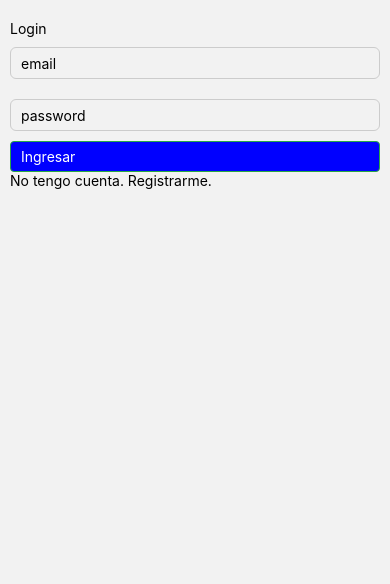
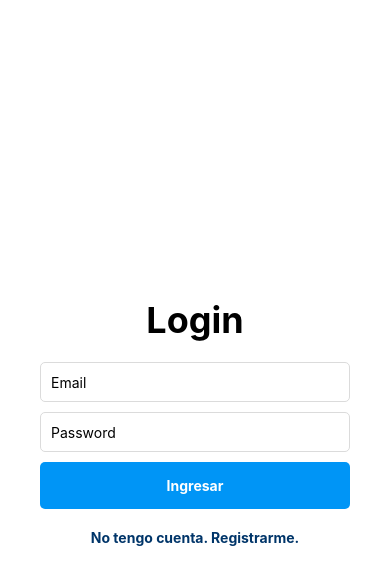
Before and after one commit to Franguadagni/TrabajoIntegrador_ReactNative, a React Native app in the folder my-app/: screen /Login in a window 390 px wide. Shown: the top 584 px of the page. Built offline with nearby package versions, Linux system fonts and the light colour scheme; no server answers.

Commit message:
css de camara, login, register y superfil

```diff
--- a/my-app/src/components/Camara/Camara.js
+++ b/my-app/src/components/Camara/Camara.js
@@ -99,15 +99,17 @@ class Camara extends Component {
 
 const styles = StyleSheet.create({
     formContainer: {
-        height: `60vh`,
+        height: `90vh`,
         widht: `100vw`,
+        justifyContent: 'center',
     },
     camera: {
         widht: '100%',
         height: '100%',
+
     },
     input: {
-      height: 20,
+      height: 40,
       paddingVertical: 15,
       paddingHorizontal: 10,
       borderWidth: 1,
@@ -117,17 +119,19 @@ const styles = StyleSheet.create({
       marginVertical: 10,
     },
     button: {
-      backgroundColor: "blue",
-      paddingHorizontal: 10,
-      paddingVertical: 6,
-      textAlign: "center",
-      borderRadius: 4,
-      borderWidth: 1,
-      borderStyle: "solid",
-      borderColor: "#28a745",
+        backgroundColor: '#0095f6',
+        paddingHorizontal: 10,
+        paddingVertical: 8,
+        borderRadius: 5,
+        marginTop: 10,
+        borderColor: '#0077c2',
+        height: 40,
+        justifyContent: 'center',
     },
     textButton: {
       color: "#fff",
+      fontWeight: 'bold',
+      textAlign: 'center',
     },
   });
 
--- a/my-app/src/components/Post/Post.js
+++ b/my-app/src/components/Post/Post.js
@@ -158,6 +158,7 @@ const styles = StyleSheet.create({
     },
     commentButton: {
         marginLeft: 8,
+
     },
     camera: {
         width: '100%',
--- a/my-app/src/screens/Login/Login.js
+++ b/my-app/src/screens/Login/Login.js
@@ -47,20 +47,21 @@ componentDidMount(){
 
     render(){
         return(
+            <View style={styles.container}>
                 <View style={styles.formContainer}>
-                <Text>Login</Text>
+                    <Text style={styles.title} >Login</Text>
                     {this.state.errorMessage ? <Text style={styles.errorText}>{this.state.errorMessage}</Text> : null}
                     <TextInput
                         style={styles.input}
                         onChangeText={(text)=>this.setState({email: text})}
-                    placeholder='email'
+                        placeholder='Email'
                         keyboardType='email-address'
                         value={this.state.email}
                         />
                     <TextInput
                         style={styles.input}
                         onChangeText={(text)=>this.setState({password: text})}
-                    placeholder='password'
+                        placeholder='Password'
                         keyboardType='default'
                         secureTextEntry={true}
                         value={this.state.password}
@@ -69,41 +70,63 @@ componentDidMount(){
                         <Text style={styles.textButton}>Ingresar</Text>
                     </TouchableOpacity>
                     <TouchableOpacity onPress={ () => this.props.navigation.navigate('Register')}>
-                   <Text>No tengo cuenta. Registrarme.</Text>
+                    <Text style={styles.registerText} >No tengo cuenta. Registrarme.</Text>
                     </TouchableOpacity>
+                </View>
             </View>
         )
     }
 }
 
 const styles = StyleSheet.create({
+    container: {
+        flex: 1,
+        justifyContent: 'center',
+        alignItems: 'center',
+        backgroundColor: '#fff',
+    },
+
     formContainer:{
-        paddingHorizontal:10,
-        marginTop: 20,
+        paddingHorizontal: 40,
+        width: '100%',
+        //marginTop: 20,
+    },
+    title: {
+        fontSize: 36,
+        fontWeight: 'bold',
+        marginBottom: 20,
+        textAlign: 'center',
     },
     input:{
-        height:20,
-        paddingVertical:15,
+        height: 40,
         paddingHorizontal: 10,
-        borderWidth:1,
-        borderColor: '#ccc',
-        borderStyle: 'solid',
-        borderRadius: 6,
-        marginVertical:10,
+        marginBottom: 10,
+        borderWidth: 1,
+        borderColor: '#dbdbdb',
+        borderRadius: 5,
     },
     button:{
-        backgroundColor:'blue',
-        paddingHorizontal: 10,
-        paddingVertical: 6,
-        textAlign: 'center',
-        borderRadius:4,
-        borderWidth:1,
-        borderStyle: 'solid',
-        borderColor: '#28a745'
+        backgroundColor: '#0095f6',
+        paddingVertical: 15,
+        borderRadius: 5,
+        alignItems: 'center',
+        borderColor: '#0089e0',
     },
     textButton:{
-        color: '#fff'
-    }
+        color: '#fff',
+        fontWeight: 'bold',
+    },
+    registerText: {
+        marginTop: 20,
+        textAlign: 'center',
+        color: '#003569',
+        fontWeight: 'bold',
+    },
+    errorText: {
+        color: 'red',
+        marginBottom: 10,
+        textAlign: 'center',
+    },
 
 })
 
--- a/my-app/src/screens/Register/Register.js
+++ b/my-app/src/screens/Register/Register.js
@@ -54,8 +54,9 @@ class Register extends Component {
 
     render() {
         return (
+            <View style={styles.container}>
                 <View style={styles.formContainer}>
-                <Text>Registro</Text>
+                    <Text style={styles.title}>Registro</Text>
                     {this.state.errorMessage ? <Text style={styles.errorText}>{this.state.errorMessage}</Text> : null}
                     <TextInput
                         style={styles.input}
@@ -97,45 +98,61 @@ class Register extends Component {
                         <Text style={styles.textButton}>Registrarse</Text>
                     </TouchableOpacity>
                     <TouchableOpacity onPress={() => this.props.navigation.navigate('Login')}>
-                    <Text>¿Ya tienes una cuenta? Ir al login</Text>
+                        <Text style={styles.loginText}>¿Ya tienes una cuenta? Ir al login</Text>
                     </TouchableOpacity>
+                </View>
             </View>
         );
     }
 }
 
 const styles = StyleSheet.create({
+    container: {
+        flex: 1,
+        justifyContent: 'center',
+        alignItems: 'center',
+        backgroundColor: '#fff',
+    },
     formContainer: {
-        paddingHorizontal: 10,
-        marginTop: 20,
+        paddingHorizontal: 40,
+        width: '100%',
+    },
+    title: {
+        fontSize: 36,
+        fontWeight: 'bold',
+        marginBottom: 20,
+        textAlign: 'center',
     },
     input: {
-        height: 20,
-        paddingVertical: 15,
+        height: 40,
         paddingHorizontal: 10,
+        marginBottom: 10,
         borderWidth: 1,
-        borderColor: '#ccc',
-        borderStyle: 'solid',
-        borderRadius: 6,
-        marginVertical: 10,
+        borderColor: '#dbdbdb',
+        borderRadius: 5,
     },
     button: {
-        backgroundColor: '#28a745',
-        paddingHorizontal: 10,
-        paddingVertical: 6,
-        textAlign: 'center',
-        borderRadius: 4,
-        borderWidth: 1,
-        borderStyle: 'solid',
-        borderColor: '#28a745'
+        borderColor: '#0089e0',
+        backgroundColor: '#0095f6',
+        paddingVertical: 15,
+        borderRadius: 5,
+        alignItems: 'center',
     },
     textButton: {
-        color: '#fff'
+        color: '#fff',
+        fontWeight: 'bold',
+    },
+    loginText: {
+        marginTop: 20,
+        textAlign: 'center',
+        color: '#003569',
+        fontWeight: 'bold',
     },
     errorText: {
         color: 'red',
-        marginBottom: 10
-    }
+        marginBottom: 10,
+        textAlign: 'center',
+    },
 });
 
 export default Register;
--- a/my-app/src/screens/SuPerfil/SuPerfil.js
+++ b/my-app/src/screens/SuPerfil/SuPerfil.js
@@ -1,6 +1,6 @@
 import React, { Component } from 'react';
 import { db, auth } from '../../firebase/config';
-import { TextInput, TouchableOpacity, View, Text, StyleSheet, FlatList,Image } from 'react-native';
+import { TextInput, TouchableOpacity, View, Text, StyleSheet, FlatList,Image, ScrollView } from 'react-native';
 import Post from '../../components/Post/Post';
 
 class SuPerfil extends Component{
@@ -46,12 +46,15 @@ class SuPerfil extends Component{
         console.log(this.state.susPosts)
 
         return(
-            <View>
-                <Text>{this.state.suInfo.userName}</Text>
-                <Text>{this.state.suInfo.bio}</Text>
-                <Text>cantidad de posts: {this.state.susPosts.length}</Text>
-                <Image source={{ uri: this.state.suInfo.profileImage }}/>
+            <ScrollView style={styles.container}>
+                <View style={styles.profileInfo}>
+                <Text style={styles.username}>{this.state.suInfo.userName}</Text>
+                <Text style={styles.bio}> Biografía:{this.state.suInfo.bio}</Text>
+                <Text style={styles.posts} >Cantidad de posts: {this.state.susPosts.length}</Text>
+                <Image style={styles.profileImage} source={{ uri: this.state.suInfo.profileImage }}/>
+                </View>
 
+                <Text style={styles.sectionTitle}>Posteos:</Text>
                 <FlatList
                     data={this.state.susPosts}
                     keyExtractor={(item) => item.id.toString()}
@@ -60,9 +63,49 @@ class SuPerfil extends Component{
                 <Text onPress={() => this.props.navigation.navigate("TabNavigation")}>
                 Volver a home
                 </Text>
-            </View>
+
+            </ScrollView>
 
         )
     }
 }
+const styles = StyleSheet.create({
+    container: {
+        backgroundColor: '#fff',
+        padding: 20,
+        borderRadius: 10,
+        shadowColor: '#000',
+        shadowOffset: {
+            width: 0,
+            height: 2,
+    },
+},
+    profileInfo: {
+        alignItems: 'center',
+        marginBottom: 20,
+    },
+    username: {
+        fontSize: 20,
+        fontWeight: 'bold',
+        marginBottom: 5,
+    },
+    bio: {
+        fontSize: 16,
+        marginBottom: 5,
+    },
+    posts: {
+        fontSize: 16,
+        marginBottom: 15,
+    },
+    profileImage: {
+        width: 150,
+        height: 150,
+        borderRadius: 75,
+    },
+    sectionTitle: {
+        fontSize: 18,
+        fontWeight: 'bold',
+        marginBottom: 10,
+    },
+});
 export default SuPerfil;
```
Lines whose indentation alone changed are shown as unchanged.
